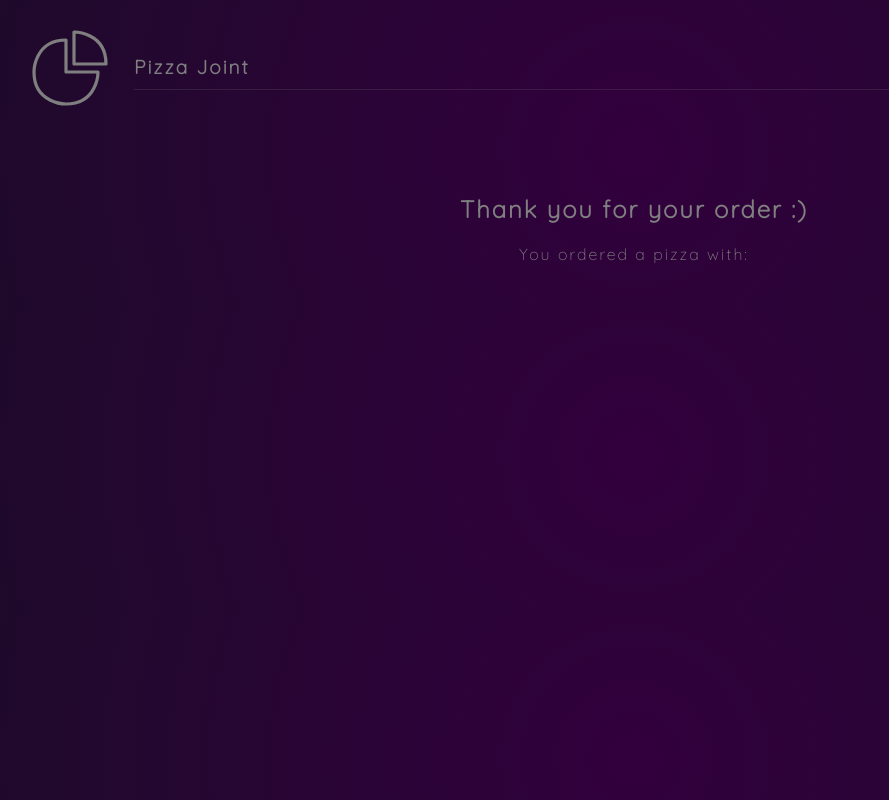
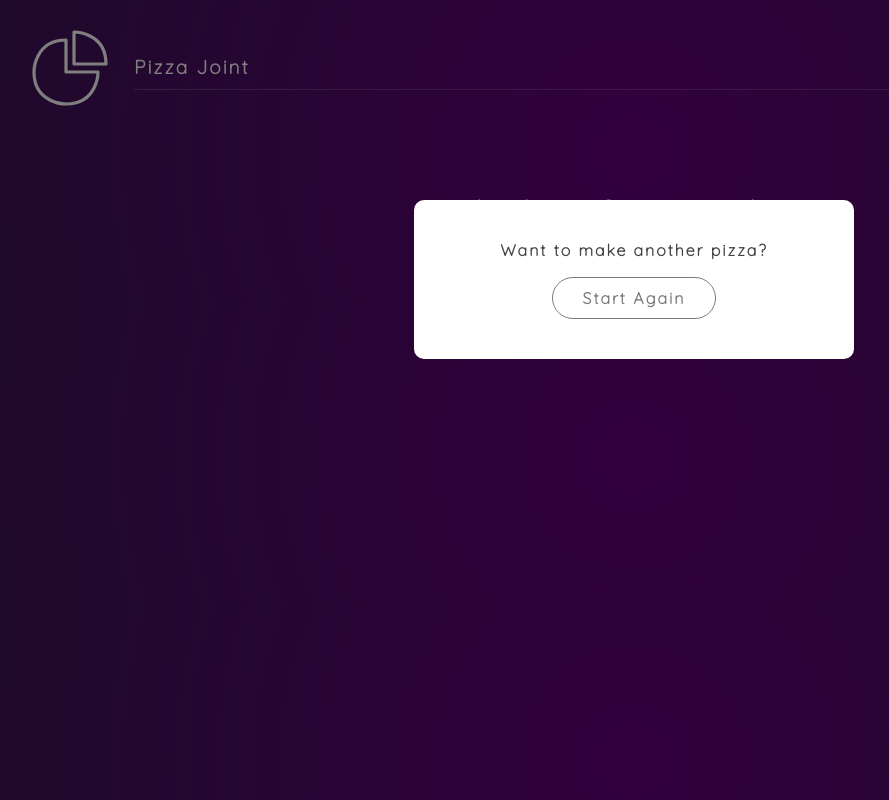
Before and after one commit to r3hmantom/PizzaJoint, a React (Vite) app: page /order in a window 1280 px wide. Shown: the whole page, without its empty margins (6-895 px from the left). Built offline with nearby package versions, Linux system fonts and the light colour scheme.

Commit message:
onexitcomplete modal false app.jsx

```diff
--- a/src/App.jsx
+++ b/src/App.jsx
@@ -31,7 +31,7 @@ function App() {
     <div>
       <Header />
       <Modal showModal={showModal} setShowModal={setShowModal} />
-      <AnimatePresence mode="wait">
+      <AnimatePresence mode="wait" onExitComplete={() => setShowModal(false)}>
         {" "}
         // wait for the exit animation to finish before rendering the next component
         <Routes location={location} key={location.key}>
--- a/src/components/Order.jsx
+++ b/src/components/Order.jsx
@@ -35,7 +35,7 @@ const Order = ({ pizza, setShowModal }) => {
   useEffect(() => {
     setTimeout(() => {
       setShowModal(true);
-    }, 5000);
+    }, 2000);
   }, [setShowModal]);
   return (
     <motion.div
```
